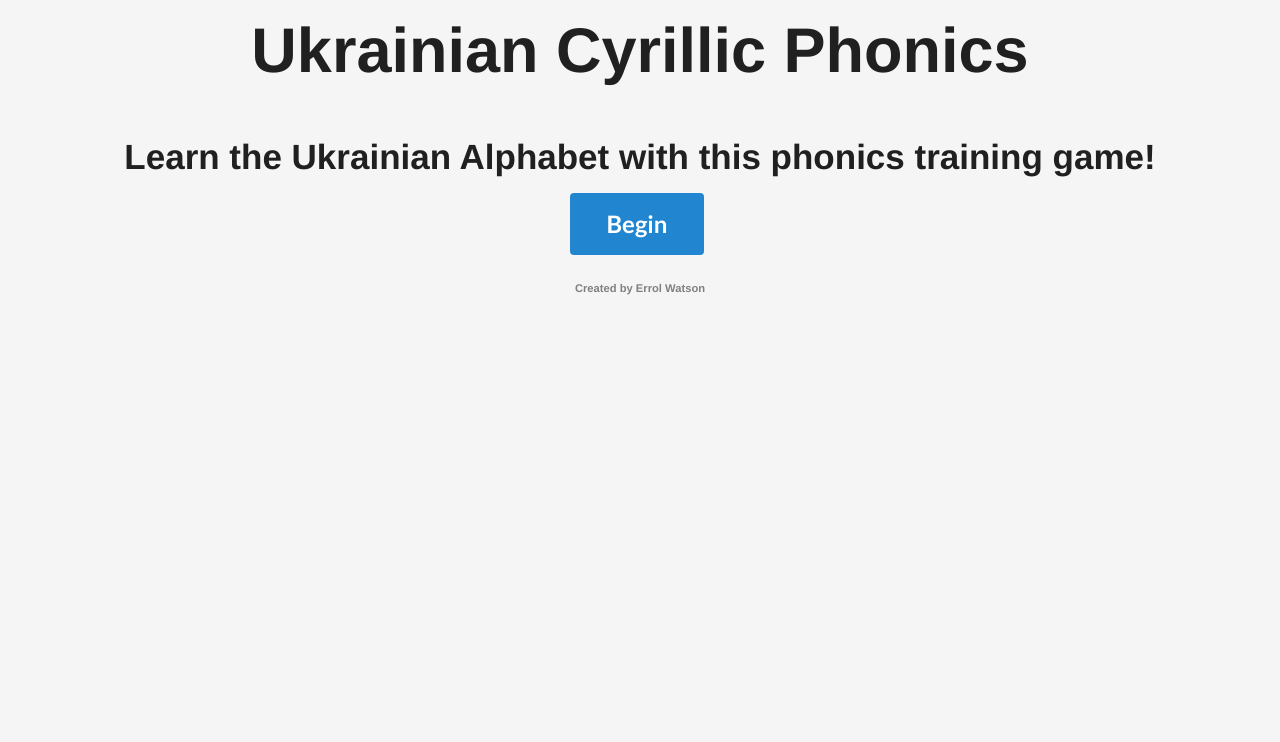
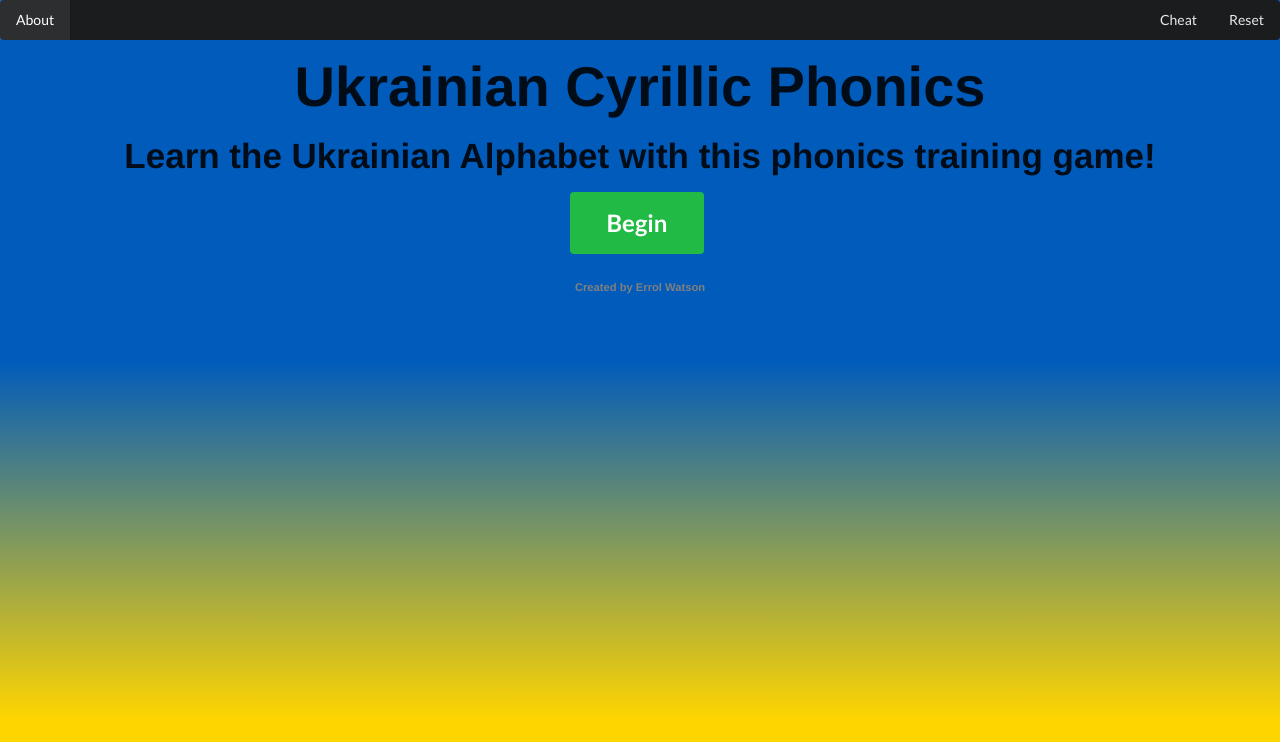
Before and after one commit to errolgh/alphabet-match-game-frontend, a React (Create React App) app: page / in a window 1280 px wide. Shown: the top 742 px of the page. Built offline with nearby package versions, Linux system fonts and the light colour scheme.

Commit message:
fix crashing

```diff
--- a/src/About.js
+++ b/src/About.js
@@ -7,7 +7,7 @@ class About extends React.Component {
           <h3>Learn the Ukrainian Alphabet with this phonics training game!</h3>
           <div id="start-button">
             <button
-              className="ui button massive blue"
+              className="ui button massive green"
               onClick={()=>{this.props.handleStartGame()}}
               >
               Begin
--- a/src/App.css
+++ b/src/App.css
@@ -1,13 +1,15 @@
-/* .App {
-  text-align: center;
-} */
+body {
+  background-image: linear-gradient(
+    to top, #ffd500 10%, #005bbb 55%
+    );
+}
 
-body {
-  background-color: whitesmoke;
+.ui.card {
+  background-color: #D0CFCF;
 }
 
 .title {
-  font-size: 4.5em;
+  font-size: 4em;
   font-family: Helvetica;
   text-align: center;
   padding-top: 10px;
@@ -17,8 +19,9 @@ h3 {
   font-size: 2.5em;
   font-family: Helvetica;
   text-align: center;
-  padding-top: 20px;
+  padding-top: 10px;
   padding-bottom: 0px;
+  margin-top: 0px;
 }
 
 h4 {
@@ -27,6 +30,8 @@ h4 {
   text-align: center;
   padding-top: 5px;
   padding-bottom: 5px;
+  margin-top: 5px;
+  margin-bottom: 5px
 }
 
 h5 {
@@ -51,21 +56,6 @@ h5 {
   padding-bottom: 3px;
 }
 
-.App-logo {
-  height: 40vmin;
+#nav-component {
+  margin-bottom: 1px;
 }
-
-.App-header {
-  background-color: #282c34;
-  min-height: 100vh;
-  display: flex;
-  flex-direction: column;
-  align-items: center;
-  justify-content: center;
-  font-size: calc(10px + 2vmin);
-  color: white;
-}
-
-.App-link {
-  color: #09d3ac;
-}
--- a/src/App.js
+++ b/src/App.js
@@ -2,6 +2,7 @@ import React from 'react';
 
 import './App.css';
 
+import Nav from './Nav'
 import Title from './Title'
 import About from './About'
 import GameContainer from './GameContainer'
@@ -20,6 +21,7 @@ class App extends React.Component {
   render(){
     return (
       <React.Fragment>
+        <Nav/>
         <Title/>
         <Switch>
           <Route path='/game' component={GameContainer}/>
--- /dev/null
+++ b/src/Nav.js
@@ -0,0 +1,19 @@
+import React from 'react'
+import { Link } from 'react-router-dom'
+
+export default class Nav extends React.Component {
+  render(){
+    return(
+      <div id="nav-component" class="ui borderless menu inverted">
+        <Link to='/about'>
+        {/* add conditional for when game is not completed, warn user results will be lost */}
+          <a className="item">About</a>
+        </Link>
+      <div className="right menu">
+        <a className="item">Cheat</a>
+        <a className="item">Reset</a>
+      </div>
+      </div>
+    )
+  }
+}
```
Also changed, not shown: 1 other file (tests, documents, lock files or other folders).
